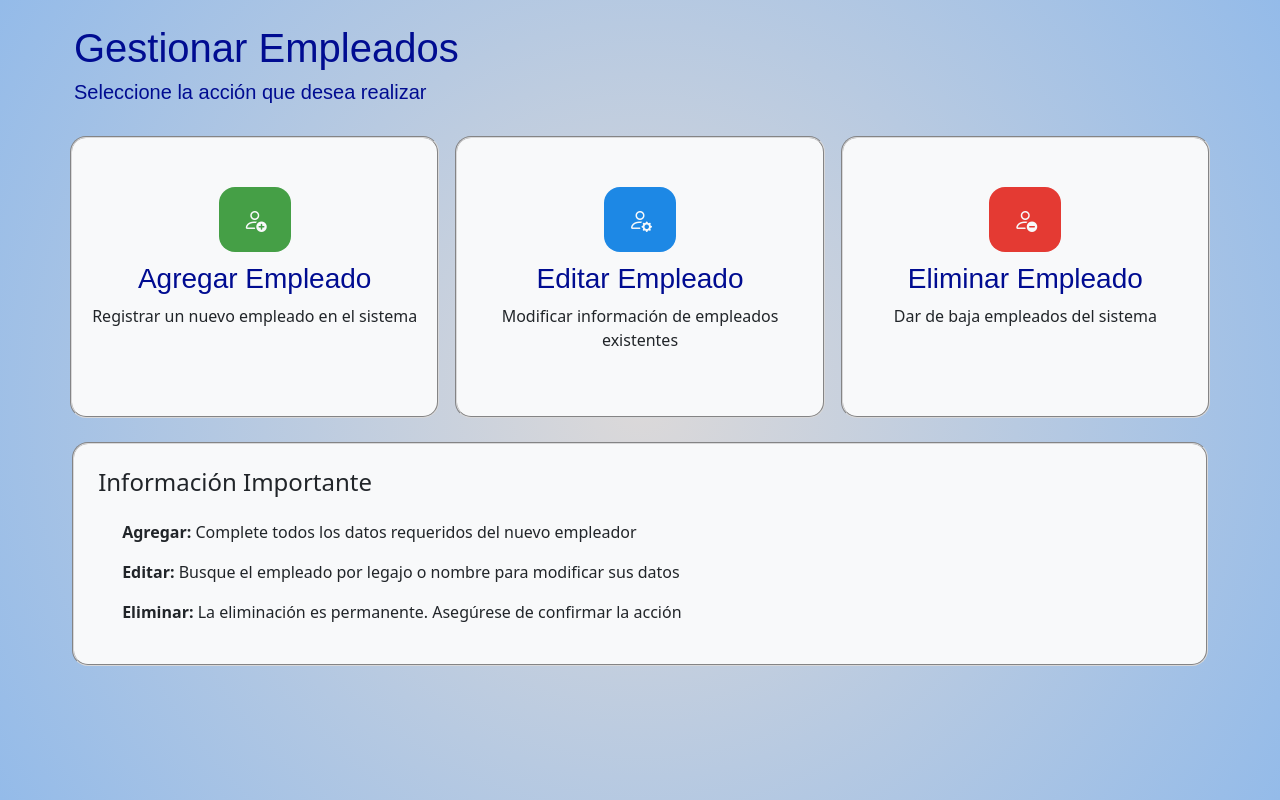
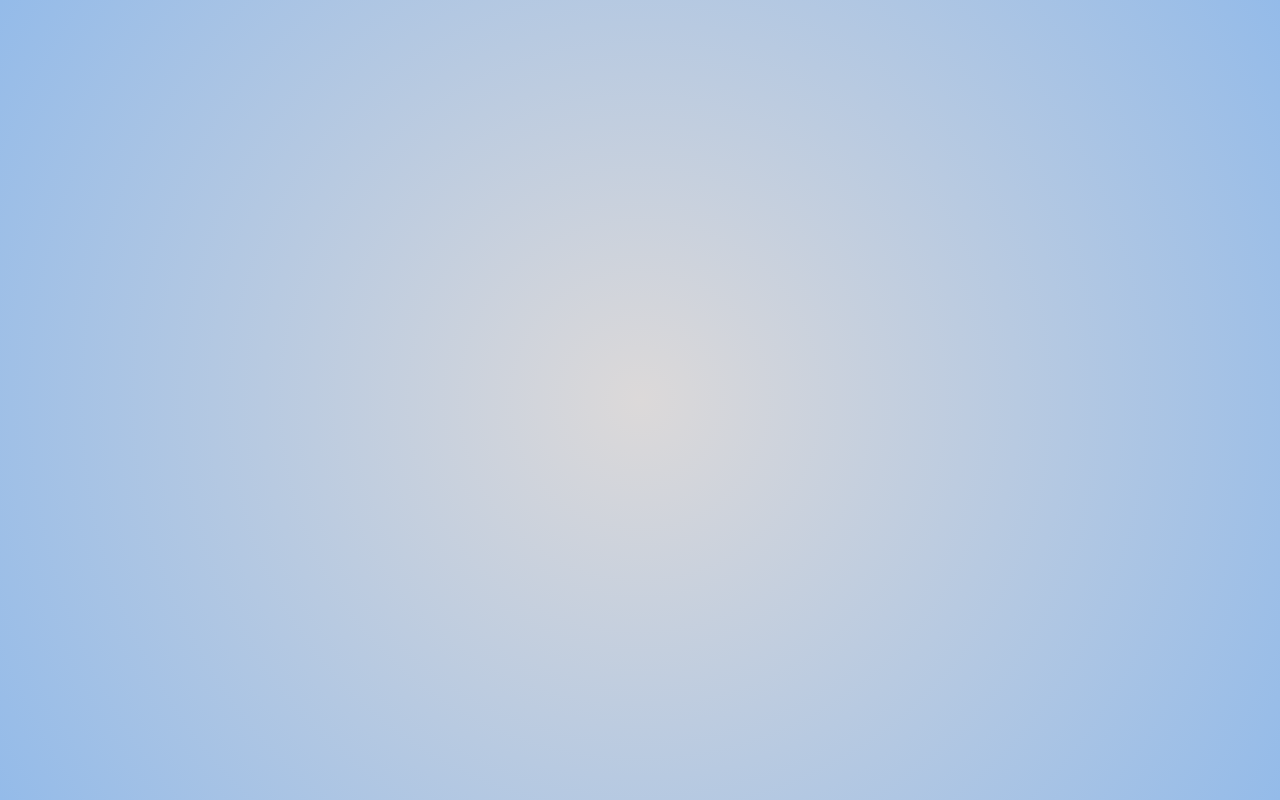
Before and after one commit to LuuRuiz17/GestionDePersonal-AdR-TFI, a React (Vite) app: page / in a window 1280 px wide. Built offline with nearby package versions, Linux system fonts and the light colour scheme; a web font is replaced by a local one.

Commit message:
Eliminé el llamado a los componentes de App.jsx

```diff
--- a/src/App.jsx
+++ b/src/App.jsx
@@ -8,8 +8,6 @@ import GestionarEmpleados from "./components/pages/GestionarEmpleados";
 function App() {
   return (
     <>
-      {/* <MenuPrincipal /> */}
-      <GestionarEmpleados />
     </>
   );
 }
```
